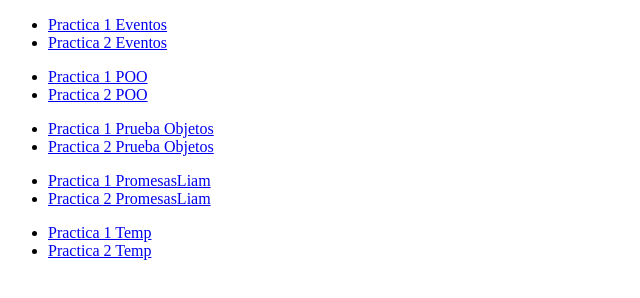
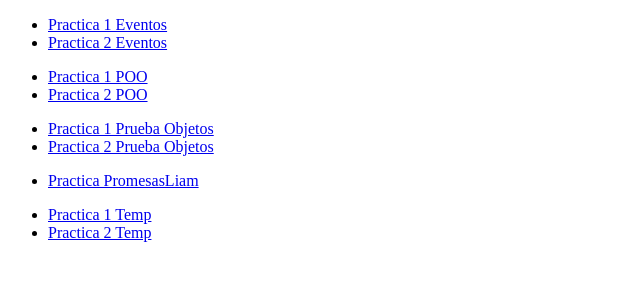
Before and after one commit to liammc0627/clienteLiam, a plain HTML site: page index.html in a window 1280 px wide. Shown: the whole page, without its empty margins (0-640 px from the left). Drawn offline with Linux system fonts and the light colour scheme.

Commit message:
Update links for Practica PromesasLiam

```diff
--- a/index.html
+++ b/index.html
@@ -19,8 +19,7 @@
         <li><a href="PruebaObjetosJS/2.html">Practica 2 Prueba Objetos</a></li>
     </ul>
     <ul>
-        <li><a href="PromesasLiam/index.html">Practica 1 PromesasLiam</a></li>
-        <li><a href="PromesasLiam/index2.html">Practica 2 PromesasLiam</a></li>
+        <li><a href="PracticaPromesas/index.html">Practica PromesasLiam</a></li>
     </ul>
     <ul>
         <li><a href="practicaTemp/index.html">Practica 1 Temp</li>
```
